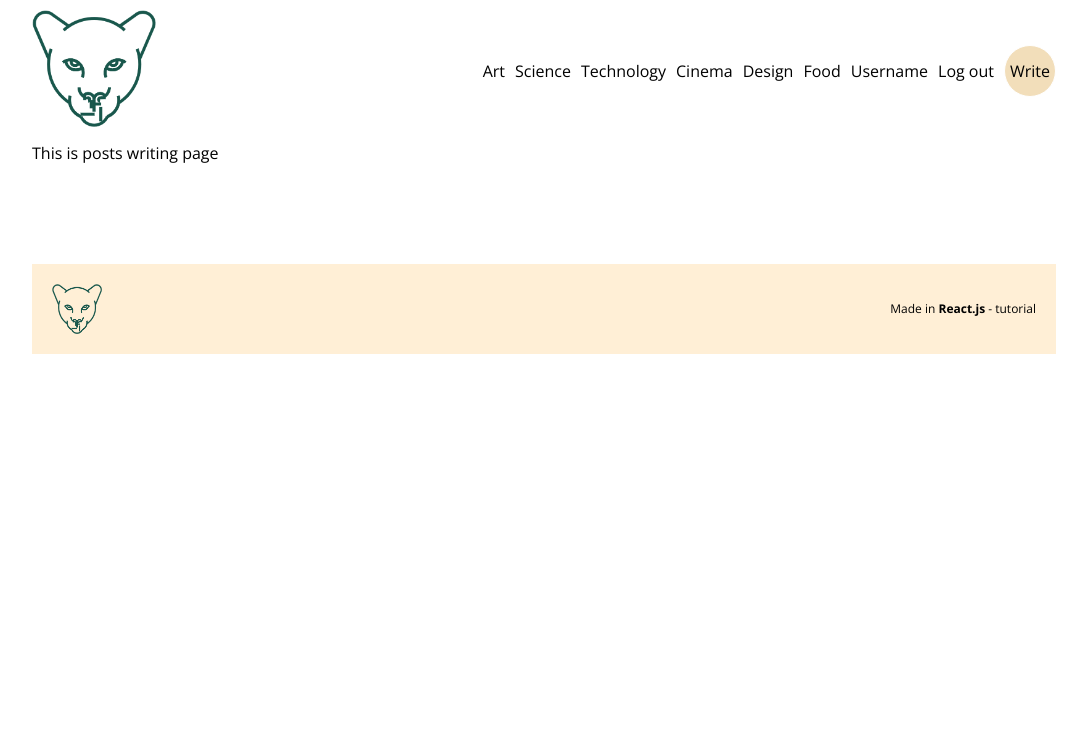
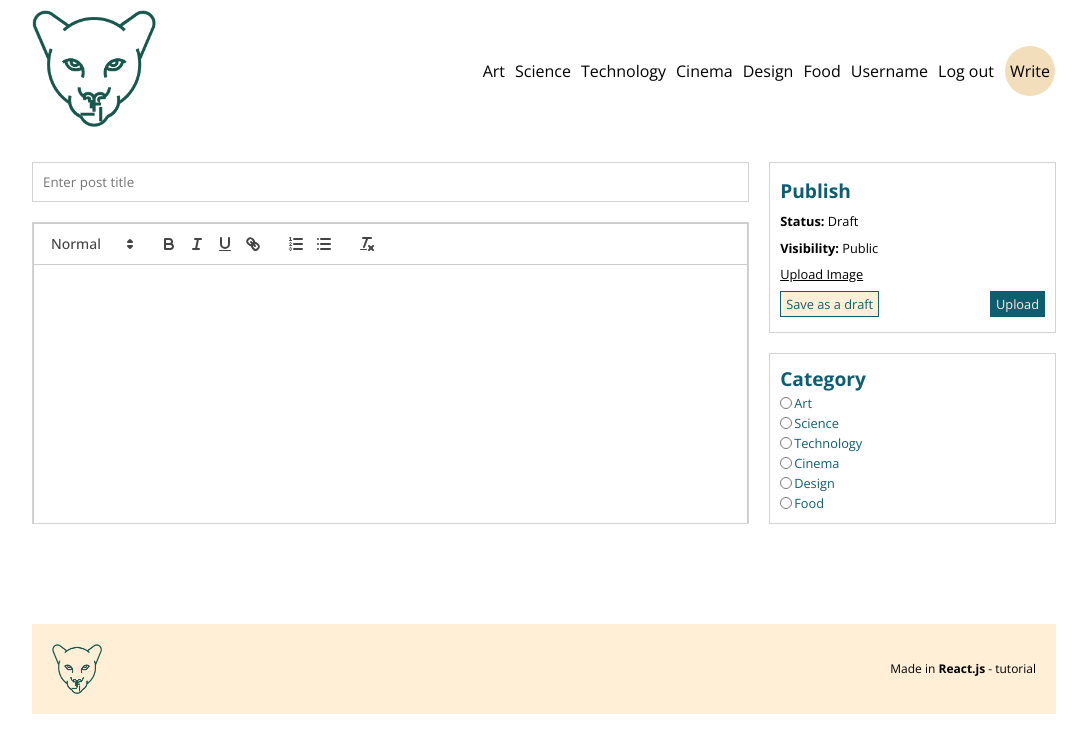
Before and after one commit to DamianStrz/portfolio, a React app in the folder default-react-nodejs-mysql-blog/: page /write in a window 1280 px wide. Shown: the whole page, without its empty margins (96-1183 px from the left). Built offline with nearby package versions, Linux system fonts and the light colour scheme.

Commit message:
Added Writing Page functionalites with rich text editor library.

```diff
--- a/default-react-nodejs-mysql-blog/package.json
+++ b/default-react-nodejs-mysql-blog/package.json
@@ -8,6 +8,7 @@
     "@testing-library/user-event": "^13.5.0",
     "react": "^18.0.0",
     "react-dom": "^18.0.0",
+    "react-quill": "^2.0.0",
     "react-router-dom": "^6.4.3",
     "react-scripts": "5.0.1",
     "sass": "^1.56.1",
--- a/default-react-nodejs-mysql-blog/src/pages/Write.jsx
+++ b/default-react-nodejs-mysql-blog/src/pages/Write.jsx
@@ -1,9 +1,88 @@
-import React from "react";
+import React, { useState } from "react";
+import ReactQuill from "react-quill";
+import "react-quill/dist/quill.snow.css";
 
 //Creating component for Write Page with arrow function
 
 const WritePage = () => {
-	return <div>This is posts writing page</div>;
+	const [value, setValue] = useState("");
+	console.log(value);
+	return (
+		<div className="add">
+			<div className="content">
+				<input type="text" placeholder="Enter post title" />
+				<div className="editorContainer">
+					<ReactQuill
+						className="editor"
+						theme="snow"
+						value={value}
+						onChange={setValue}
+					/>
+				</div>
+			</div>
+			<div className="menu">
+				<div className="item">
+					<h1>Publish</h1>
+					<span>
+						<b>Status: </b>Draft
+					</span>
+					<span>
+						<b>Visibility: </b>Public
+					</span>
+					<input
+						className="invisible-input"
+						type="file"
+						name="file"
+						id="file"
+					/>
+					<label className="file" htmlFor="file">
+						Upload Image
+					</label>
+					<div className="buttons">
+						<button>Save as a draft</button>
+						<button>Upload</button>
+					</div>
+				</div>
+				<div className="item">
+					<h1>Category</h1>
+					<div className="category">
+						<input type="radio" name="category" value="art" id="art" />
+						<label htmlFor="art">Art</label>
+					</div>
+					<div className="category">
+						<input type="radio" name="category" value="science" id="science" />
+						<label htmlFor="science">Science</label>
+					</div>
+					<div className="category">
+						<input
+							type="radio"
+							name="category"
+							value="technology"
+							id="technology"
+						/>
+						<label htmlFor="technology">Technology</label>
+					</div>
+					<div className="category">
+						<input
+							type="radio"
+							name="category"
+							value="technology"
+							id="technology"
+						/>
+						<label htmlFor="technology">Cinema</label>
+					</div>
+					<div className="category">
+						<input type="radio" name="category" value="design" id="design" />
+						<label htmlFor="design">Design</label>
+					</div>
+					<div className="category">
+						<input type="radio" name="category" value="food" id="food" />
+						<label htmlFor="food">Food</label>
+					</div>
+				</div>
+			</div>
+		</div>
+	);
 };
 
 export default WritePage;
--- a/default-react-nodejs-mysql-blog/src/styles/styles.scss
+++ b/default-react-nodejs-mysql-blog/src/styles/styles.scss
@@ -324,5 +324,101 @@ $errorFontColor: #f00;
 				}
 			}
 		}
+		//Write Page
+		.add {
+			margin-top: 20px;
+			display: flex;
+			gap: 20px;
+
+			.content {
+				flex: 5;
+				display: flex;
+				flex-direction: column;
+				gap: 20px;
+
+				input {
+					padding: 10px;
+					border: 1px solid lightgray;
+				}
+
+				.editorContainer {
+					height: 300px;
+					overflow: scroll;
+					overflow-x: hidden;
+					border: 1px solid lightgray;
+
+					.editor {
+						height: 100%;
+						border: none;
+					}
+				}
+			}
+
+			.menu {
+				flex: 2;
+				display: flex;
+				flex-direction: column;
+				gap: 20px;
+
+				.invisible-input {
+					display: none;
+				}
+
+				.item {
+					border: 1px solid lightgray;
+					padding: 10px;
+					flex: 1;
+					display: flex;
+					flex-direction: column;
+					justify-content: space-around;
+					font-size: 0.8rem;
+
+					h1 {
+						font-size: 1.2rem;
+						margin-bottom: 0;
+					}
+
+					.file {
+						text-decoration: underline;
+						cursor: pointer;
+					}
+
+					.buttons {
+						display: flex;
+						justify-content: space-between;
+
+						:first-child {
+							cursor: pointer;
+							color: $mainAccentColor;
+							background-color: $secondaryColor;
+							border: 1px solid $mainAccentColor;
+							padding: 3px 5px;
+							font-size: 0.8rem;
+						}
+
+						:last-child {
+							cursor: pointer;
+							color: $secondaryColor;
+							background-color: $mainAccentColor;
+							border: 1px solid $mainAccentColor;
+							padding: 3px 5px;
+							font-size: 0.8rem;
+						}
+					}
+
+					.category {
+						display: flex;
+						align-items: center;
+						gap: 2px;
+						color: $mainAccentColor;
+
+						input {
+							width: 12px;
+							height: 12px;
+						}
+					}
+				}
+			}
+		}
 	}
 }
```
Also changed, not shown: 1 other file.
